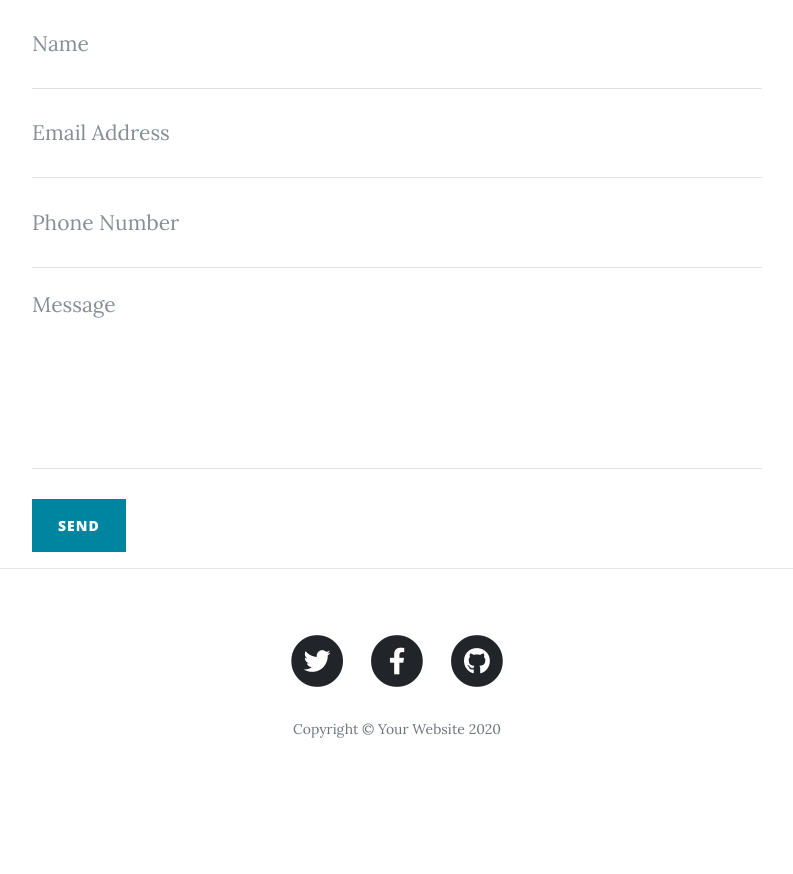
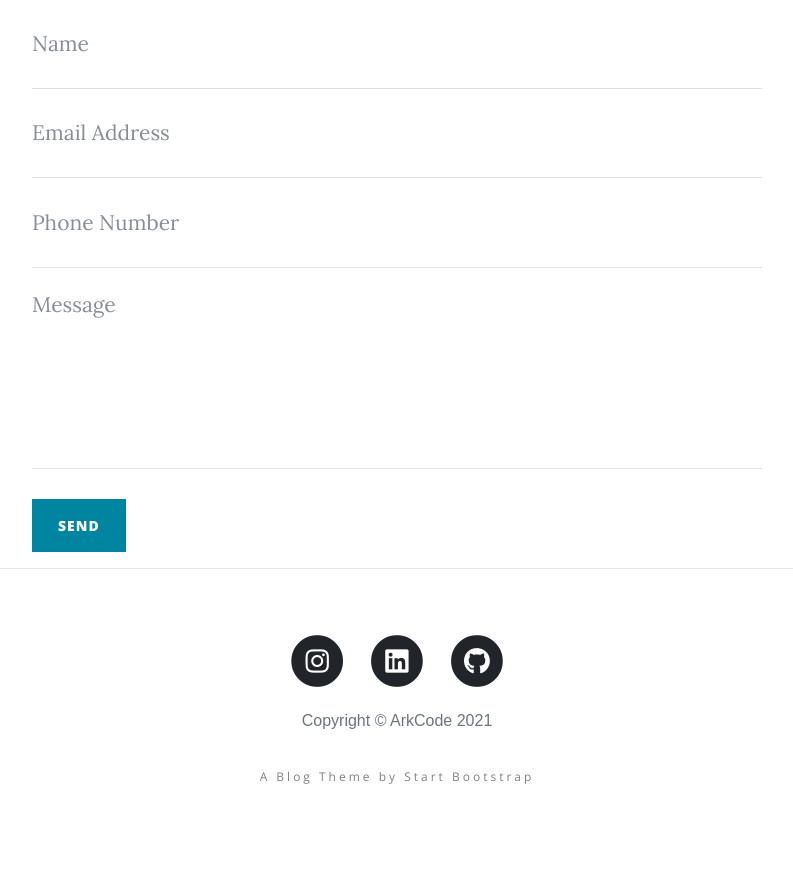
Before and after one commit to Airan19/BlogWebsite, a Flask app: page /contact in a window 1280 px wide. Shown: the part 703-1577 px from the top of the page, without its empty margins (243-1036 px from the left). Before the commit the page ends 1441 px from the top, so only its background shows below. Run offline with Flask 2, Linux system fonts and the light colour scheme; some libraries are stand-ins or nearby versions.

Commit message:
UI commit

```diff
--- a/day69_blogwithusers/main.py
+++ b/day69_blogwithusers/main.py
@@ -1,3 +1,5 @@
+import os
+
 from flask import Flask, render_template, redirect, url_for, flash, request, abort
 from functools import wraps
 from flask_bootstrap import Bootstrap
@@ -8,8 +10,11 @@ from flask_sqlalchemy import SQLAlchemy
 from sqlalchemy.orm import relationship
 from flask_login import UserMixin, login_user, LoginManager, login_required, current_user, logout_user
 from forms import CreatePostForm, RegisterForm, LoginForm, CommentForm
+from flask_gravatar import Gravatar
+from dotenv import load_dotenv
 import pytz
-from flask_gravatar import Gravatar
+import smtplib
+
 
 app = Flask(__name__)
 app.config['SECRET_KEY'] = '8BYkEfBA6O6donzWlSihBXox7C0sKR6b'
@@ -17,6 +22,7 @@ ckeditor = CKEditor(app)
 Bootstrap(app)
 login_manager = LoginManager()
 login_manager.init_app(app)
+load_dotenv('.env')
 
 
 @login_manager.user_loader
@@ -158,7 +164,10 @@ def logout():
     logout_user()
     return redirect(url_for('get_all_posts'))
 
+
 previous_text = ''
+
+
 @app.route("/post/<int:post_id>", methods=['GET', 'POST'])
 def show_post(post_id):
     form = CommentForm()
@@ -189,9 +198,33 @@ def show_post(post_id):
 def about():
     return render_template("about.html")
 
+saved_message = ''
+saved_name = ''
+@app.route("/contact", methods=['GET', 'POST'])
+def contact():
+    global saved_message , saved_name
+    if request.method == "POST" and request.form['message'] != saved_message and request.form['name'] != saved_name:
+        name = request.form["name"]
+        saved_name = name
+        email = request.form["email"]
+        phone = request.form["phone"]
+        message = request.form["message"]
+        saved_message = message
+        user = os.getenv('EMAIL')
+        with smtplib.SMTP("smtp.gmail.com", 587) as connection:
+            connection.starttls()
+            connection.login(user=user, password=os.getenv('PASSWORD'))
+            connection.sendmail(
+                from_addr=user,
+                to_addrs=user,
+                msg=f"Subject: New Message!\n\n"
+                    f"Name: {name}\n"
+                    f"Email: {email}\n"
+                    f"Phone: {phone}\n"
+                    f"Message: {message}\n"
+            )
 
-@app.route("/contact")
-def contact():
+        return render_template("contact.html", posted=True)
     return render_template("contact.html")
 
 
--- a/day69_blogwithusers/requirements.txt
+++ b/day69_blogwithusers/requirements.txt
@@ -1,3 +1,4 @@
+python-dotenv==0.19.0
 gunicorn==20.1.0
 pytz==2021.1
 Datetime==4.3
--- a/day69_blogwithusers/templates/contact.html
+++ b/day69_blogwithusers/templates/contact.html
@@ -7,7 +7,11 @@
       <div class="row">
         <div class="col-lg-8 col-md-10 mx-auto">
           <div class="page-heading">
+            {% if posted:%}
+            <h1>Successfully sent your message.</h1>
+            {% else: %}
             <h1>Contact Me</h1>
+            {% endif %}
             <span class="subheading">Have questions? I have answers.</span>
           </div>
         </div>
@@ -23,32 +27,32 @@
         <!-- Contact Form - Enter your email address on line 19 of the mail/contact_me.php file to make this form work. -->
         <!-- WARNING: Some web hosts do not allow emails to be sent through forms to common mail hosts like Gmail or Yahoo. It's recommended that you use a private domain email address! -->
         <!-- To use the contact form, your site must be on a live web host with PHP! The form will not work locally! -->
-        <form name="sentMessage" id="contactForm" novalidate>
+        <form action={{url_for('contact')}} method="post" name="sentMessage" id="contactForm" novalidate>
           <div class="control-group">
             <div class="form-group floating-label-form-group controls">
               <label>Name</label>
-              <input type="text" class="form-control" placeholder="Name" id="name" required data-validation-required-message="Please enter your name.">
+              <input type="text" class="form-control" name="name" placeholder="Name" id="name" required data-validation-required-message="Please enter your name.">
               <p class="help-block text-danger"></p>
             </div>
           </div>
           <div class="control-group">
             <div class="form-group floating-label-form-group controls">
               <label>Email Address</label>
-              <input type="email" class="form-control" placeholder="Email Address" id="email" required data-validation-required-message="Please enter your email address.">
+              <input type="email" class="form-control" name="email" placeholder="Email Address" id="email" required data-validation-required-message="Please enter your email address.">
               <p class="help-block text-danger"></p>
             </div>
           </div>
           <div class="control-group">
             <div class="form-group col-xs-12 floating-label-form-group controls">
               <label>Phone Number</label>
-              <input type="tel" class="form-control" placeholder="Phone Number" id="phone" required data-validation-required-message="Please enter your phone number.">
+              <input type="tel" class="form-control" name="phone" placeholder="Phone Number" id="phone" required data-validation-required-message="Please enter your phone number.">
               <p class="help-block text-danger"></p>
             </div>
           </div>
           <div class="control-group">
             <div class="form-group floating-label-form-group controls">
               <label>Message</label>
-              <textarea rows="5" class="form-control" placeholder="Message" id="message" required data-validation-required-message="Please enter a message."></textarea>
+              <textarea rows="5" class="form-control" placeholder="Message" name="message" id="message" required data-validation-required-message="Please enter a message."></textarea>
               <p class="help-block text-danger"></p>
             </div>
           </div>
--- a/day69_blogwithusers/templates/footer.html
+++ b/day69_blogwithusers/templates/footer.html
@@ -1,6 +1,6 @@
   <!-- Footer -->
-  <footer>
-    <div class="container">
+  <footer >
+    <div class="container px-4 px-lg-5">
       <div class="row">
         <div class="col-lg-8 col-md-10 mx-auto">
           <ul class="list-inline text-center">
@@ -8,7 +8,8 @@
               <a href="#">
                 <span class="fa-stack fa-lg">
                   <i class="fas fa-circle fa-stack-2x"></i>
-                  <i class="fab fa-twitter fa-stack-1x fa-inverse"></i>
+<!--                  <i class="fab fa-twitter fa-stack-1x fa-inverse"></i>-->
+                  <i class="fab fa-instagram fa-stack-1x fa-inverse"></i>
                 </span>
               </a>
             </li>
@@ -16,7 +17,8 @@
               <a href="#">
                 <span class="fa-stack fa-lg">
                   <i class="fas fa-circle fa-stack-2x"></i>
-                  <i class="fab fa-facebook-f fa-stack-1x fa-inverse"></i>
+<!--                  <i class="fab fa-facebook-f fa-stack-1x fa-inverse"></i>-->
+                  <i class="fab fa-linkedin fa-stack-1x fa-inverse"></i>
                 </span>
               </a>
             </li>
@@ -29,7 +31,10 @@
               </a>
             </li>
           </ul>
-          <p class="copyright text-muted">Copyright &copy; Your Website 2020</p>
+          <div style="text-align:center; font-weight: 400; color:grey;
+                       font-size: 16px; font-family:sans-serif; line-height: 4;" class="small text-center text-muted">Copyright &copy; ArkCode 2021</div>
+           <h4 style="text-align:center; font-weight: 400; color:grey; letter-spacing: 3px;
+                       font-size: 12px; line-height: 4;" >A Blog Theme by Start Bootstrap</h4>
         </div>
       </div>
     </div>
--- a/day69_blogwithusers/templates/header.html
+++ b/day69_blogwithusers/templates/header.html
@@ -8,7 +8,7 @@
   <meta name="description" content="">
   <meta name="author" content="">
 
-  <title>Angela's Blog</title>
+  <title>ArkBlog</title>
 
   <!-- Bootstrap core CSS -->
   <link href="{{ url_for('static', filename='vendor/bootstrap/css/bootstrap.min.css') }}" rel="stylesheet">
--- a/day69_blogwithusers/templates/index.html
+++ b/day69_blogwithusers/templates/index.html
@@ -1,14 +1,14 @@
 {% include "header.html" %}
 
   <!-- Page Header -->
-  <header class="masthead" style="background-image: url('https://images.unsplash.com/photo-1470092306007-055b6797ca72?ixlib=rb-1.2.1&auto=format&fit=crop&w=668&q=80')">
+  <header class="masthead" style="background-image: url('https://images.unsplash.com/photo-1499750310107-5fef28a66643?ixlib=rb-1.2.1&ixid=MnwxMjA3fDB8MHxwaG90by1wYWdlfHx8fGVufDB8fHx8&auto=format&fit=crop&w=750&q=80')">
     <div class="overlay"></div>
     <div class="container">
       <div class="row">
         <div class="col-lg-8 col-md-10 mx-auto">
           <div class="site-heading">
-            <h1>Angela's Blog</h1>
-            <span class="subheading">A collection of random musings.</span>
+            <h4>Slide the pen. <br>Move the fingers. <br>Make a blog. <br>Inspire the world.</h4>
+<!--            <span class="subheading">A collection of random musings.</span>-->
           </div>
         </div>
       </div>
--- a/day69_blogwithusers/templates/make-post.html
+++ b/day69_blogwithusers/templates/make-post.html
@@ -1,4 +1,3 @@
-{% extends 'bootstrap/base.html' %}
 {% import "bootstrap/wtf.html" as wtf %}
 
 {% block content %}
```
